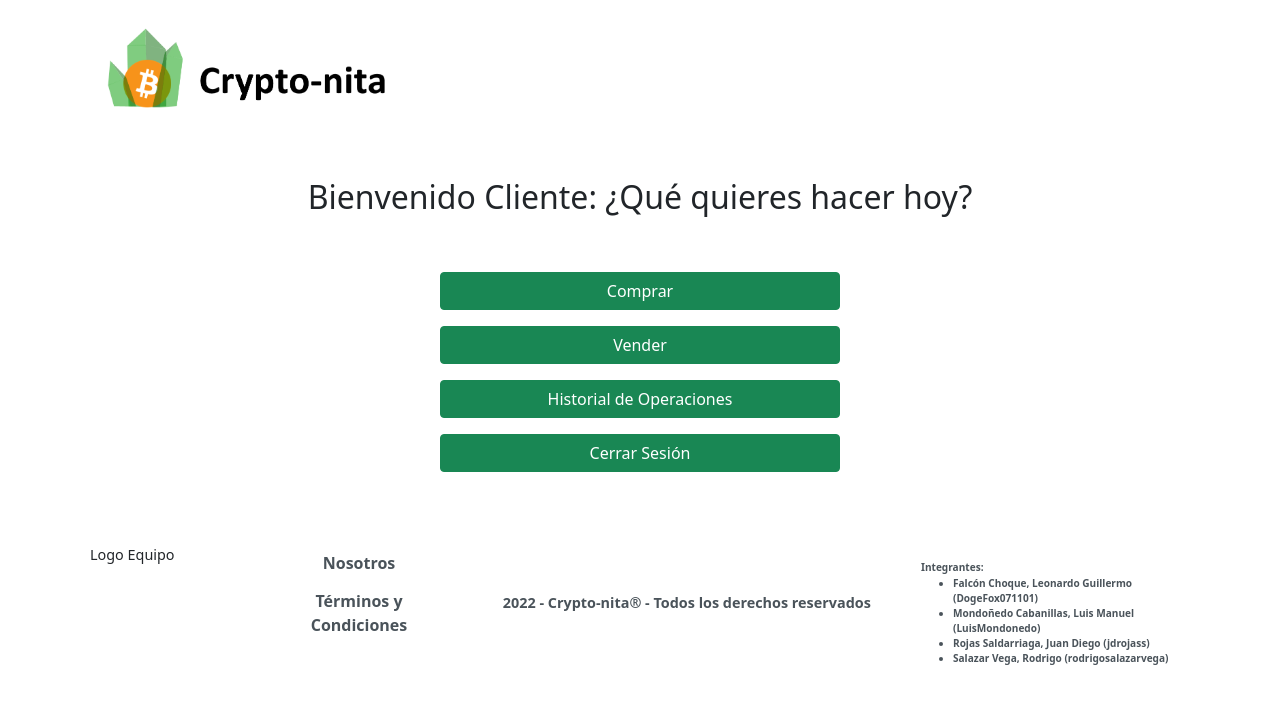
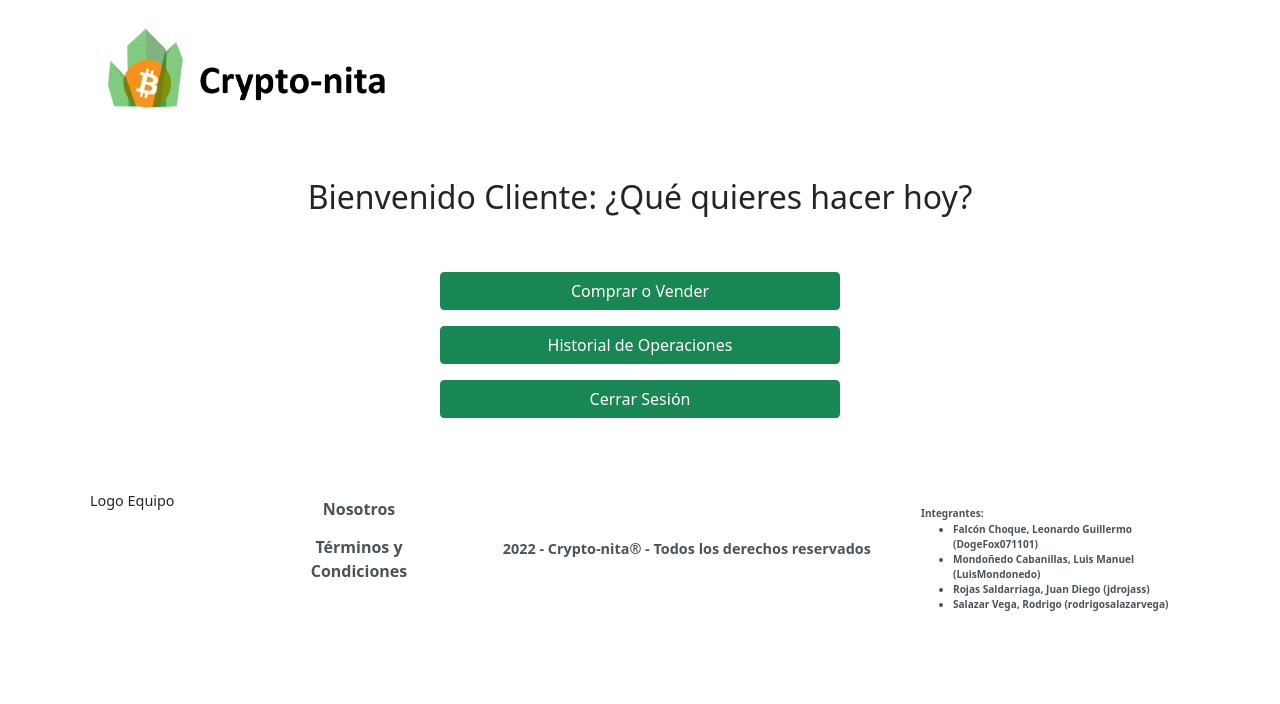
Before and after one commit to DogeFox071101/Crypto-nita_2022-0_Grupo3, a Next.js app in the folder cryptonita/cryptonita_ulima/: page /panelCliente in a window 1280 px wide. Shown: the top 704 px of the page. Built offline with nearby package versions, Linux system fonts and the light colour scheme.

Commit message:
Panel Cliente
Se actualizo y cambio el boton de compra y venta por uno solo

```diff
--- a/cryptonita/cryptonita_ulima/pages/panelCliente.js
+++ b/cryptonita/cryptonita_ulima/pages/panelCliente.js
@@ -14,10 +14,7 @@ const PanelCliente = () => {
             </h2>
             <div className="text-center my-4">
                 <div>
-                    <button className="btn btn-success m-2 admin">Comprar</button>
-                </div>
-                <div>
-                    <button className="btn btn-success m-2 admin">Vender</button>
+                    <button className="btn btn-success m-2 admin">Comprar o Vender</button>
                 </div>
                 <div>
                     <button className="btn btn-success m-2 admin">Historial de Operaciones</button>
```
